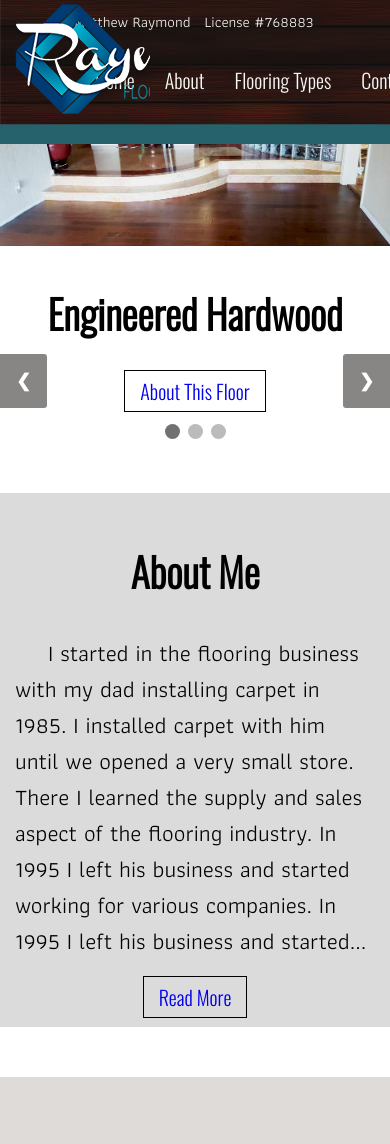
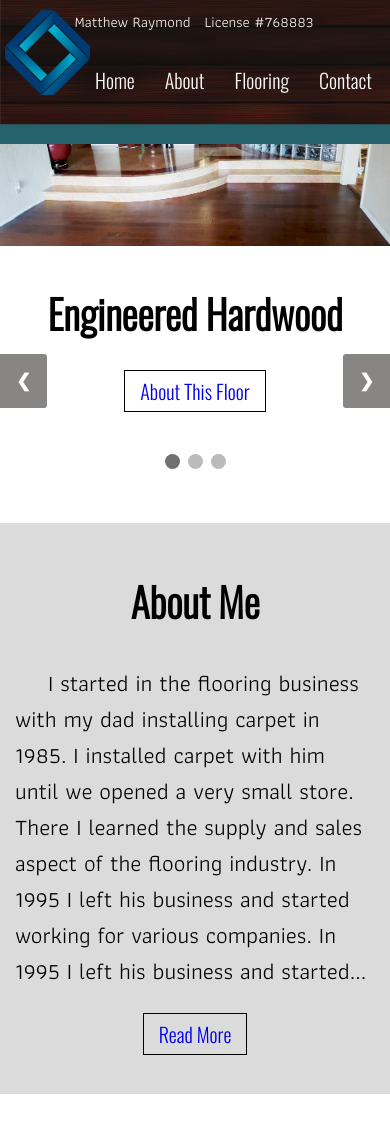
Before and after one commit to SeanRaymond2301/Raymond-Flooring, a PHP site: page / in a window 390 px wide. Before the commit the page ends 1077 px from the top, so only its background shows below. Run offline with PHP 8.4, Linux system fonts and the light colour scheme.

Commit message:
fixed header in mobile mq

```diff
--- a/SCSS/main.scss
+++ b/SCSS/main.scss
@@ -46,7 +46,7 @@
 .logo {
     z-index: 100000000000;
     position: fixed;
-    background-image: url(../images/raymond-flooring-installations.png);
+    background-image: url('../images/raymond-flooring-installations.png');
     width: 400px;
     height: 350px;
     background-repeat: no-repeat;
@@ -472,10 +472,6 @@
     .headerText3 {
         margin-left: 50px;
     }
-    .headerTexta {
-        margin: 0;
-        color: white;
-    }
     .contactinfo {
         transform: translateX(-50px);
     }
@@ -626,10 +622,6 @@
 
     }
 
-
-    nav {
-
-
     .perfect {
         margin: 0 !important;
     }
@@ -645,19 +637,18 @@
 
     .imglogo {
         background-image: url('../images/diamond-logo.png');
-        width: 60px !important;
-        height: 60px !important;
         background-repeat: no-repeat;
-
+        background-size:cover;
+        height: 85px !important;
+        left: 5px;
         top: 10px;
-        background-size:cover;
-        left: 5px;
+        width: 85px !important;
 
     }
 
     .black {
+        text-align: center;
         width: 100%;
-        text-align: center;
     }
 
     .nav {
--- a/css/main.css
+++ b/css/main.css
@@ -32,7 +32,7 @@
 .logo {
   z-index: 100000000000;
   position: fixed;
-  background-image: url(../images/raymond-flooring-installations.png);
+  background-image: url("../images/raymond-flooring-installations.png");
   width: 400px;
   height: 350px;
   background-repeat: no-repeat; }
@@ -354,9 +354,6 @@
     margin-right: 50px; }
   .headerText3 {
     margin-left: 50px; }
-  .headerTexta {
-    margin: 0;
-    color: white; }
   .contactinfo {
     transform: translateX(-50px); }
   .prev, .next {
@@ -459,11 +456,9 @@
     margin: 10px; }
   body {
     background-color: white; }
-<<<<<<< HEAD
   ul {
     margin: 30px !important;
     text-align: center; }
-=======
   .perfect {
     margin: 0 !important; }
   .contactinfo {
@@ -471,18 +466,17 @@
     margin: 0 !important; }
   .navul {
     margin: 60px !important; }
->>>>>>> adf8c65b1ee1a67219ecdbf012fdcea9ca43bf92
   .imglogo {
     background-image: url("../images/diamond-logo.png");
-    width: 60px !important;
-    height: 60px !important;
     background-repeat: no-repeat;
+    background-size: cover;
+    height: 85px !important;
+    left: 5px;
     top: 10px;
-    background-size: cover;
-    left: 5px; }
+    width: 85px !important; }
   .black {
-    width: 100%;
-    text-align: center; }
+    text-align: center;
+    width: 100%; }
   .nav {
     text-align: left; }
   li {
--- a/pages/VinylPlank.php
+++ b/pages/VinylPlank.php
@@ -1,6 +1,6 @@
 <main class="content">
     <div style="background-image: linear-gradient(rgba(0, 0, 0, .2), rgba(0, 0, 0, .2)), url(images/vinyl-plank-3-edit.png); width: 100%; height: 570px;">
-        <h2 style="text-align:center;" class="headerTexta">Vinyl Plank</h2>
+        <h2 style="text-align:center;">Vinyl Plank</h2>
     </div>
 <div style="width:40%; margin: 0 auto;">
    <div class="wrap">
--- a/pages/header.php
+++ b/pages/header.php
@@ -40,7 +40,7 @@
                 </a>
 
                 <a class="show-mq" href="">
-                    <li class="show-mq">Flooring Types</li>
+                    <li class="show-mq">Flooring</li>
                 </a>
                 <ul class="dropdown">
                     <li class="drop-item"><a href="">**********</a></li>
```
